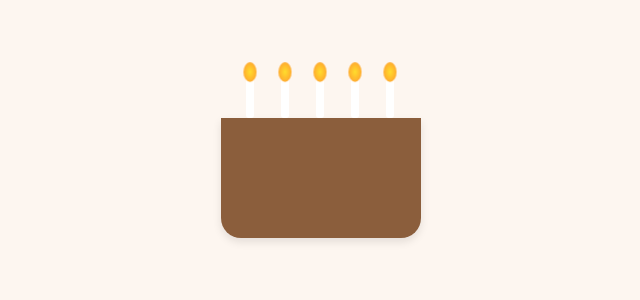
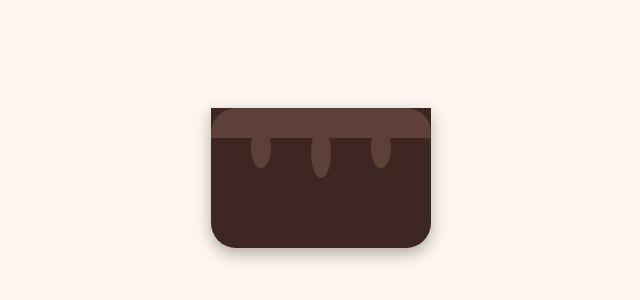
Before and after one commit to afxxf4/happy19, a plain HTML site: page index.html in a window 1280 px wide. Shown: the part 222-522 px from the top of the page, without its empty margins (319-959 px from the left). Drawn offline with Linux system fonts and the light colour scheme.

Commit message:
Update index.html

```diff
--- a/index.html
+++ b/index.html
@@ -16,37 +16,63 @@
 
     .cake {
       position: relative;
-      width: 200px;
-      height: 120px;
-      background: #8b5e3c; /* brown cake */
-      border-radius: 0 0 20px 20px;
-      box-shadow: 0 4px 8px rgba(0,0,0,0.1);
+      width: 220px;
+      height: 140px;
+      background: #3e2723; /* very dark chocolate brown */
+      border-radius: 0 0 25px 25px;
+      box-shadow: 0 6px 15px rgba(0,0,0,0.3);
+      overflow: hidden;
     }
 
+    /* Top layer with frosting */
+    .cake::before {
+      content: "";
+      position: absolute;
+      top: 0;
+      left: 0;
+      width: 100%;
+      height: 30px;
+      background: #5d4037; /* lighter frosting */
+      border-radius: 25px 25px 0 0;
+    }
+
+    /* Dripping effect */
+    .drip {
+      position: absolute;
+      top: 20px;
+      width: 20px;
+      height: 40px;
+      background: #5d4037;
+      border-radius: 50%;
+    }
+    .drip:nth-child(1) { left: 40px; }
+    .drip:nth-child(2) { left: 100px; height: 50px; }
+    .drip:nth-child(3) { left: 160px; }
+
+    /* Candles */
     .candle {
       position: absolute;
-      width: 8px;
-      height: 40px;
+      width: 10px;
+      height: 50px;
       background: #fff;
       border-radius: 3px;
-      top: -40px;
+      top: -50px;
     }
 
-    /* Candle positions */
-    .candle:nth-child(1) { left: 25px; }
-    .candle:nth-child(2) { left: 60px; }
-    .candle:nth-child(3) { left: 95px; }
-    .candle:nth-child(4) { left: 130px; }
-    .candle:nth-child(5) { left: 165px; }
+    .candle:nth-child(1) { left: 35px; }
+    .candle:nth-child(2) { left: 75px; }
+    .candle:nth-child(3) { left: 115px; }
+    .candle:nth-child(4) { left: 155px; }
+    .candle:nth-child(5) { left: 195px; }
 
     /* Flame */
     .flame {
       position: absolute;
-      top: -15px;
+      top: -18px;
       left: 50%;
       transform: translateX(-50%);
-      width: 12px;
-      height: 18px;
+      width: 14px;
+      height: 20px;
       background: radial-gradient(ellipse at center, #ffd700 0%, #ff9900 70%, transparent 100%);
       border-radius: 50%;
       animation: flicker 0.3s infinite alternate;
@@ -68,6 +94,9 @@
 </head>
 <body>
   <div class="cake" id="cake">
+    <div class="drip"></div>
+    <div class="drip"></div>
+    <div class="drip"></div>
     <div class="candle"><div class="flame"></div></div>
     <div class="candle"><div class="flame"></div></div>
     <div class="candle"><div class="flame"></div></div>
```
